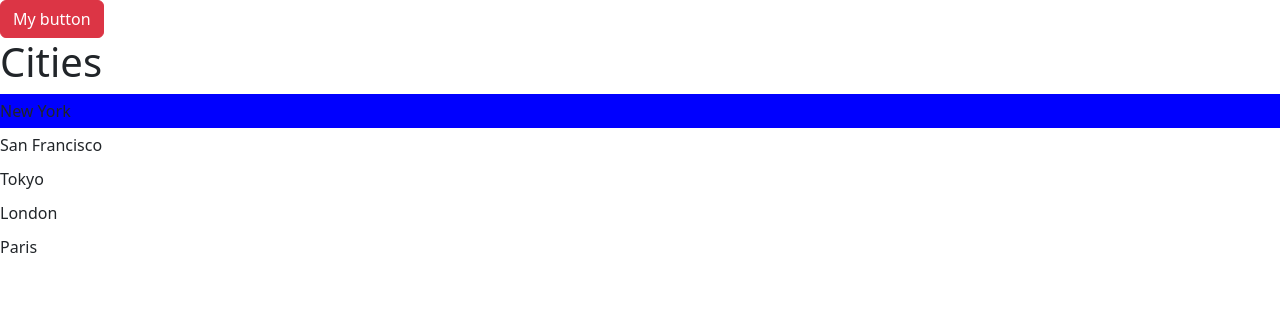
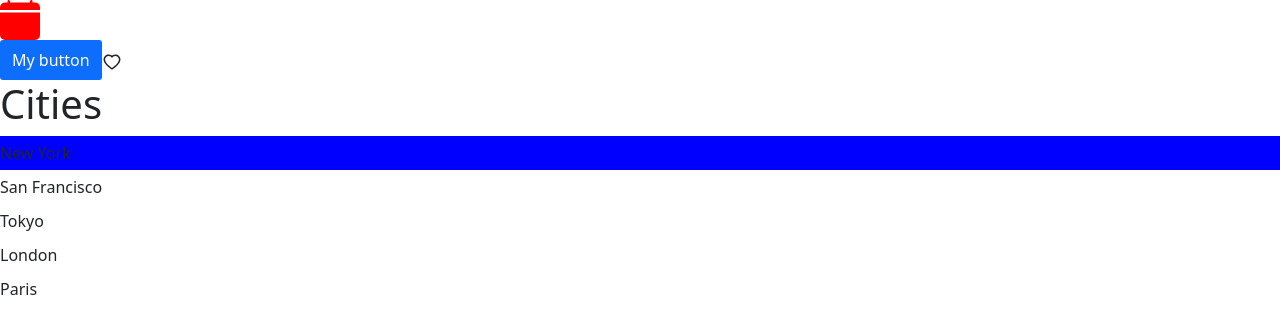
Before and after one commit to MarieLvsq/React-App, a React (Vite) app: page / in a window 1280 px wide. Shown: the top 334 px of the page. Built offline with nearby package versions, Linux system fonts and the light colour scheme.

Commit message:
like component

```diff
--- a/package.json
+++ b/package.json
@@ -13,6 +13,7 @@
     "bootstrap": "^5.2.3",
     "react": "^18.2.0",
     "react-dom": "^18.2.0",
+    "react-icons": "^4.11.0",
     "styled-components": "^6.0.8"
   },
   "devDependencies": {
--- a/src/App.tsx
+++ b/src/App.tsx
@@ -1,9 +1,9 @@
 import { useState } from "react";
-import Message from "./Message";
+import { BsFillCalendarFill } from "react-icons/bs";
 import Alert from "./components/Alert";
-import Button from "./components/Button";
+import Button from "./components/Button/Button";
 import ListGroup from "./components/ListGroup";
-
+import Like from "./components/Like";
 function App() {
   let items = ["New York", "San Francisco", "Tokyo", "London", "Paris"];
 
@@ -14,12 +14,13 @@
 
   return (
     <div>
+      <BsFillCalendarFill color="red" size="40" />
+      <br />
       {alertVisible && (
         <Alert onClose={() => setAlertVisibility(false)}>My alert</Alert>
       )}
-      <Button color="danger" onClick={() => setAlertVisibility(true)}>
-        My button
-      </Button>
+      <Button onClick={() => setAlertVisibility(true)}>My button</Button>
+      <Like onClick={() => console.log("clicked")} />
       <ListGroup
         items={items}
         heading="Cities"
--- /dev/null
+++ b/src/components/Button/Button.module.css
@@ -0,0 +1,10 @@
+.btn {
+    padding: 8px 12px;
+    border-radius: 3px;
+    border: 0;
+}
+
+.btn-primary {
+    background-color: #0d6efd;
+    color: white;
+}
--- a/src/components/Button.tsx
+++ b/src/components/Button/Button.tsx
@@ -1,3 +1,4 @@
+import styles from "./Button.module.css";
 interface Props {
   children: string;
   color?: "primary" | "secondary" | "danger";
@@ -5,7 +6,10 @@
 }
 const Button = ({ children, onClick, color = "primary" }: Props) => {
   return (
-    <button className={"btn btn-" + color} onClick={onClick}>
+    <button
+      className={[styles.btn, styles["btn-" + color]].join(" ")}
+      onClick={onClick}
+    >
       {children}
     </button>
   );
--- /dev/null
+++ b/src/components/Like.tsx
@@ -0,0 +1,19 @@
+import { useState } from "react";
+import { AiFillHeart, AiOutlineHeart } from "react-icons/ai";
+
+interface Props {
+  onClick: () => void;
+}
+
+const Like = ({ onClick }: Props) => {
+  const [status, setStatus] = useState(false);
+
+  const toggle = () => {
+    setStatus(!status);
+    onClick();
+  };
+  if (status) return <AiFillHeart color="#ff6b81" size={20} onClick={toggle} />;
+  return <AiOutlineHeart size={20} onClick={toggle} />;
+};
+
+export default Like;
```
Also changed, not shown: 1 other file (tests, documents, lock files or other folders).
